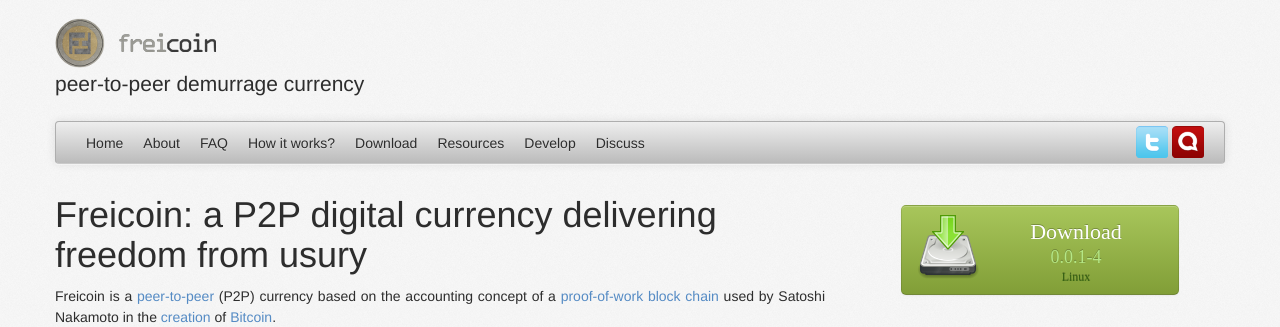
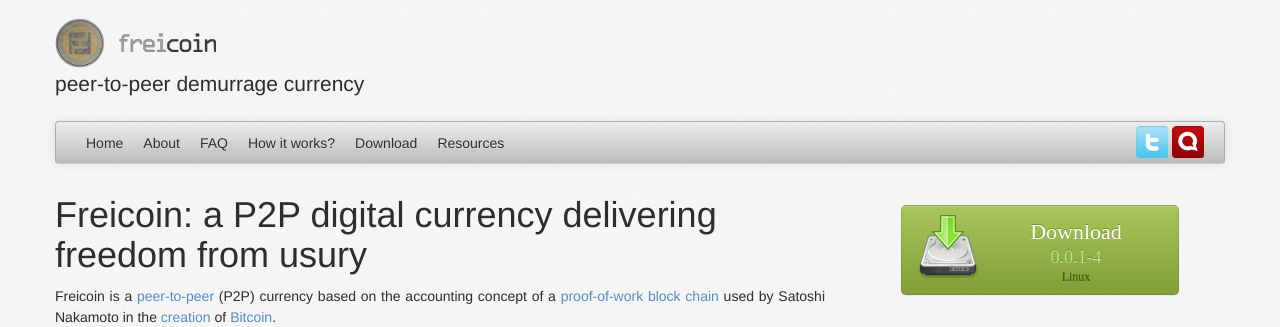
Before and after one commit to freicoin/freico.in, a Jekyll site: the page built from index.md, in a window 1280 px wide. Shown: the top 327 px of the page. Built offline with Jekyll 4.4.1, drawn with Linux system fonts in a browser that asks for light colours; nearby versions of some CDN libraries; some web fonts are replaced; comment, search, counter and statistics services are not loaded.

Commit message:
Removed 'Develop' and 'Discuss' links in menu
Links to forum and bugtracker already on 'Resources' page

```diff
--- a/_config.yml
+++ b/_config.yml
@@ -42,12 +42,6 @@
         -
             title: Resources
             url: /resources/index.html
-        -
-            title: Develop
-            url: https://github.com/freicoin/freicoin
-        -
-            title: Discuss
-            url: http://www.freicoin.org/
     footer:
         -
             title: About
```
